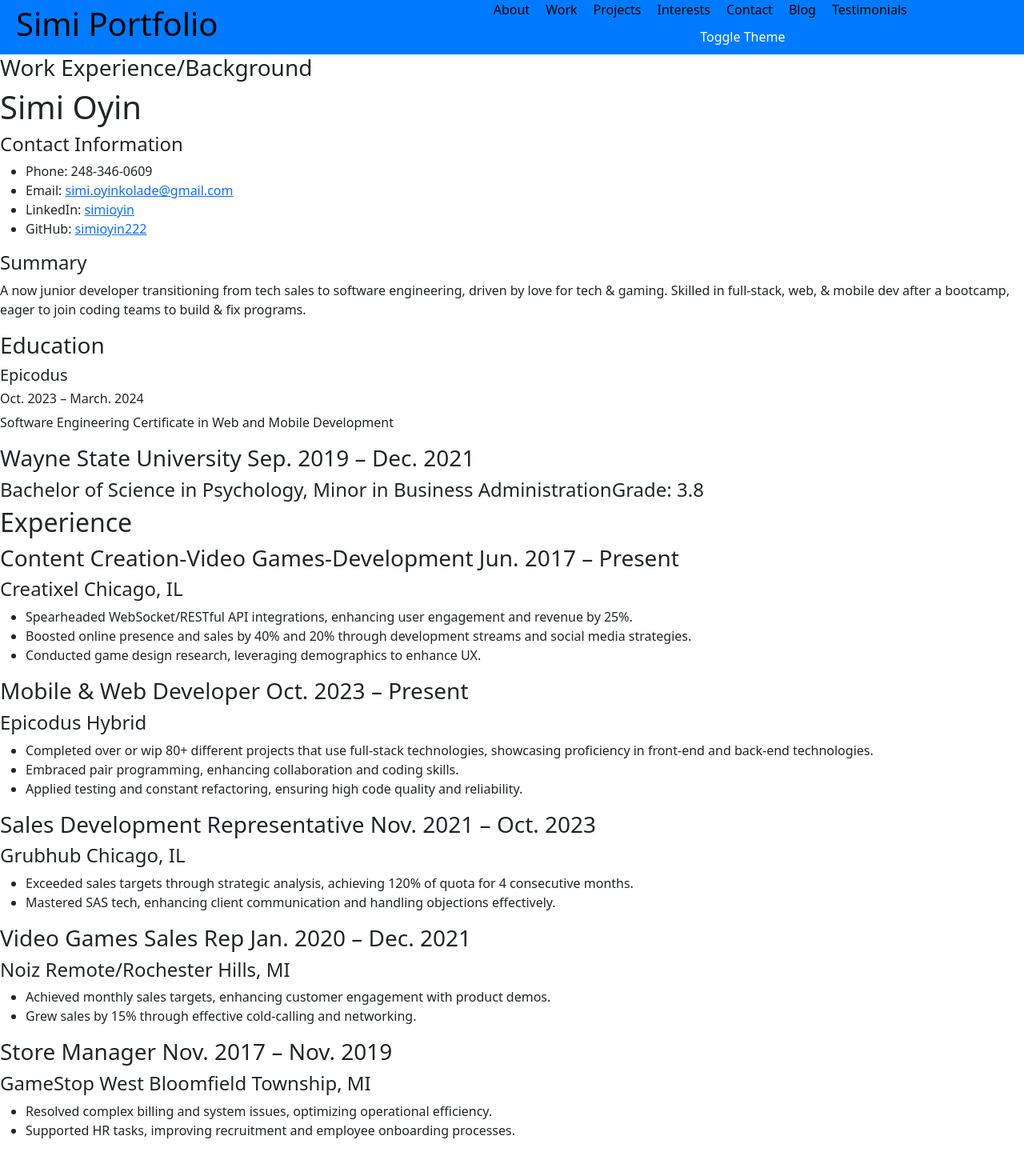
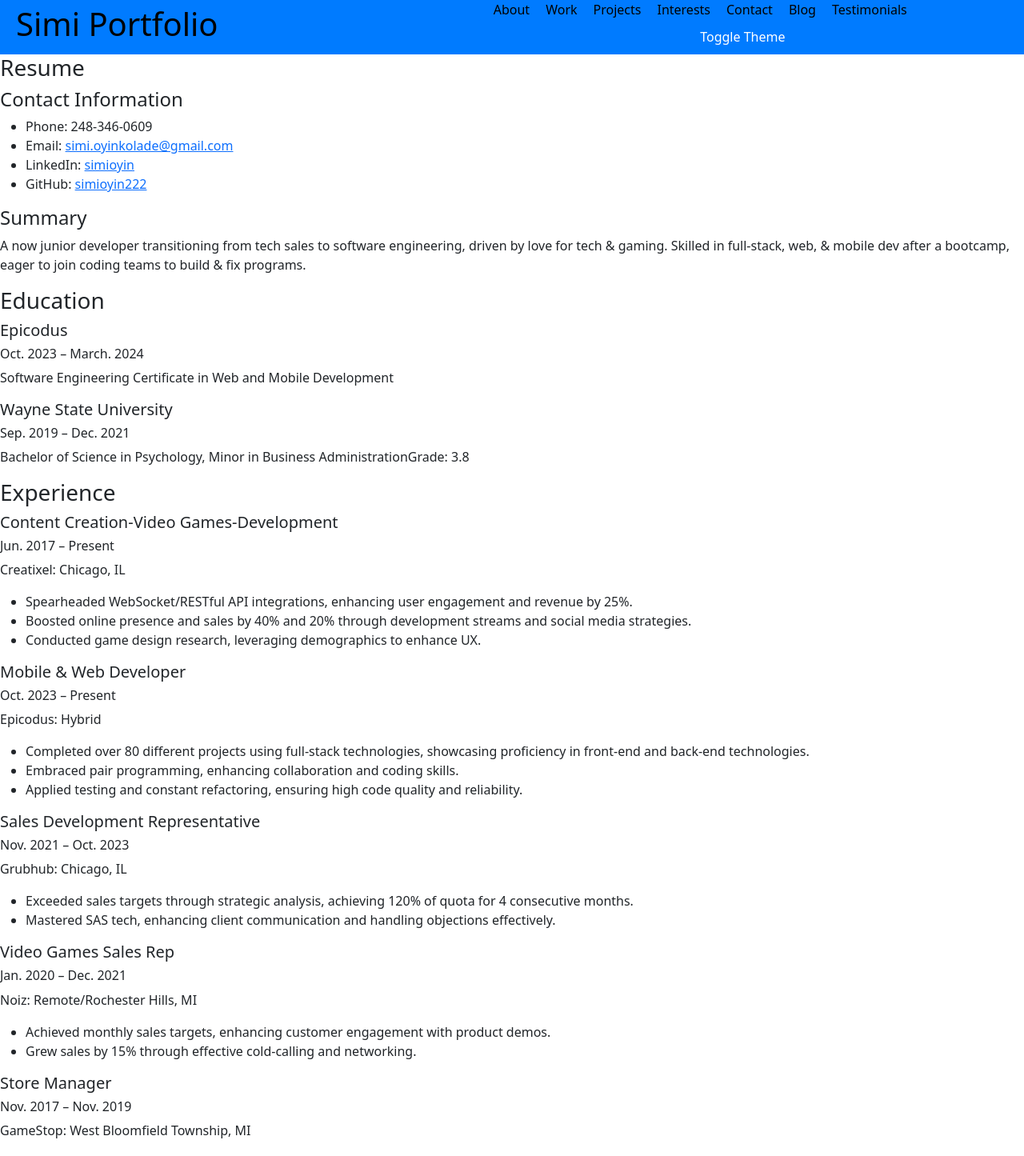
Before and after one commit to simioyin222/React-Js-Portfolio, a React (Create React App) app: page /work in a window 1280 px wide. Shown: the top 1445 px of the page at 80% size. Built offline with nearby package versions, Linux system fonts and the light colour scheme.

Commit message:
fix resume id so better fitted and looks more together

```diff
--- a/public/resume.md
+++ b/public/resume.md
@@ -1,4 +1,4 @@
-# Simi Oyin
+
 
 #### Contact Information
 - Phone: 248-346-0609
@@ -15,54 +15,57 @@ A now junior developer transitioning from tech sales to software engineering, dr
 ###### <span class="spacer"></span><span class="normal">Oct. 2023 &ndash; March. 2024</span>
 Software Engineering <span class="spacer"></span>Certificate in Web and Mobile Development
 
-### Wayne State University <span class="spacer"></span><span class="normal">Sep. 2019 &ndash; Dec. 2021</span>
+##### Wayne State University
+###### <span class="spacer"></span><span class="normal">Sep. 2019 &ndash; Dec. 2021</span>
+Bachelor of Science in Psychology, Minor in Business Administration<span class="spacer"></span>Grade: 3.8
 
-#### Bachelor of Science in Psychology, Minor in Business Administration<span class="spacer"></span>Grade: 3.8
+### Experience
 
-## Experience
-
-### Content Creation-Video Games-Development <span class="spacer"></span><span class="normal">Jun. 2017 &ndash; Present</span>
-
-#### Creatixel <span class="spacer"></span> Chicago, IL
+##### Content Creation-Video Games-Development
+###### <span class="spacer"></span><span class="normal">Jun. 2017 &ndash; Present</span>
+Creatixel: <span class="spacer"></span> Chicago, IL
 
 - Spearheaded WebSocket/RESTful API integrations, enhancing user engagement and revenue by 25%.
 - Boosted online presence and sales by 40% and 20% through development streams and social media strategies.
 - Conducted game design research, leveraging demographics to enhance UX.
 
-### Mobile & Web Developer <span class="spacer"></span><span class="normal">Oct. 2023 &ndash; Present</span>
+##### Mobile & Web Developer
+###### <span class="spacer"></span><span class="normal">Oct. 2023 &ndash; Present</span>
+Epicodus: <span class="spacer"></span> Hybrid
 
-#### Epicodus <span class="spacer"></span> Hybrid
-
-- Completed over or wip 80+ different projects that use full-stack technologies, showcasing proficiency in front-end and back-end technologies.
+- Completed over 80 different projects using full-stack technologies, showcasing proficiency in front-end and back-end technologies.
 - Embraced pair programming, enhancing collaboration and coding skills.
 - Applied testing and constant refactoring, ensuring high code quality and reliability.
 
-### Sales Development Representative <span class="spacer"></span><span class="normal">Nov. 2021 &ndash; Oct. 2023</span>
+##### Sales Development Representative
+###### <span class="spacer"></span><span class="normal">Nov. 2021 &ndash; Oct. 2023</span>
+Grubhub: <span class="spacer"></span> Chicago, IL
 
-#### Grubhub <span class="spacer"></span> Chicago, IL
 - Exceeded sales targets through strategic analysis, achieving 120% of quota for 4 consecutive months.
 - Mastered SAS tech, enhancing client communication and handling objections effectively.
 
-### Video Games Sales Rep <span class="spacer"></span><span class="normal">Jan. 2020 &ndash; Dec. 2021</span>
-
-#### Noiz <span class="spacer"></span> Remote/Rochester Hills, MI
+##### Video Games Sales Rep
+###### <span class="spacer"></span><span class="normal">Jan. 2020 &ndash; Dec. 2021</span>
+Noiz: <span class="spacer"></span> Remote/Rochester Hills, MI
 
 - Achieved monthly sales targets, enhancing customer engagement with product demos.
 - Grew sales by 15% through effective cold-calling and networking.
 
-### Store Manager <span class="spacer"></span><span class="normal">Nov. 2017 &ndash; Nov. 2019</span>
-
-#### GameStop <span class="spacer"></span> West Bloomfield Township, MI
+##### Store Manager
+###### <span class="spacer"></span><span class="normal">Nov. 2017 &ndash; Nov. 2019</span>
+GameStop: <span class="spacer"></span> West Bloomfield Township, MI
 
 - Resolved complex billing and system issues, optimizing operational efficiency.
 - Supported HR tasks, improving recruitment and employee onboarding processes.
 
-### Projects
+#### Projects
 - <a href="https://github.com/simioyin222/Vendor-Project">Vendor Org:</a> Helps manages vendors and their orders and purchasing of baked goods.
 - <a href="https://github.com/simioyin222/Band_Buddies">Band Buddies:</a> Helps find bands coming/performing in a particular area.
 - <a href="https://github.com/simioyin222/Currency-Exhange">Currency Exchange:</a> Calculates exchange rates between various currencies.
-##### Technical and Soft Skills
+#### Technical and Soft Skills
 
-##### <span class="indent"></span>**Full-Stack Development**: HTML, CSS, JavaScript, Angular.js, React (including Redux, NoSQL, APIs), jQuery, AJAX, .NET (ASP.NET Web API, ASP.NET Core, ASP.NET MVC), Ruby on Rails, Node.js C#, Ruby, JavaScript, Agile methodologies, Test-Driven Development (TDD), Pair programming, Building APIs, Database Basics, Many-To-Many Relationships, Authentication, Functional Programming with JavaScript
+##### <span class="indent"></span>**Full-Stack Development**:
+HTML, CSS, JavaScript, Angular.js, React (including Redux, NoSQL, APIs), jQuery, AJAX, .NET (ASP.NET Web API, ASP.NET Core, ASP.NET MVC), Ruby on Rails, Node.js C#, Ruby, JavaScript, Agile methodologies, Test-Driven Development (TDD), Pair programming, Building APIs, Database Basics, Many-To-Many Relationships, Authentication, Functional Programming with JavaScript
 
-##### <span class="indent"></span>**Soft Skills**: Communication,  Collabration ,  Video Games,  New Business Development,  Organization,  Problem Solving,  Patience,  Attention to detail,  Adaptability,  Active Listener,  Creativity , Live Testing/Demonstrations
+##### <span class="indent"></span>**Soft Skills**:
+Communication,  Collabration ,  Video Games,  New Business Development,  Organization,  Problem Solving,  Patience,  Attention to detail,  Adaptability,  Active Listener,  Creativity , Live Testing/Demonstrations
--- a/src/components/Work.js
+++ b/src/components/Work.js
@@ -12,7 +12,7 @@ function Work() {
 
     return (
         <div>
-            <h3>Work Experience/Background</h3>
+            <h3>Resume</h3>
             <div dangerouslySetInnerHTML={{ __html: resumeHtml }} />
         </div>
     );
```
